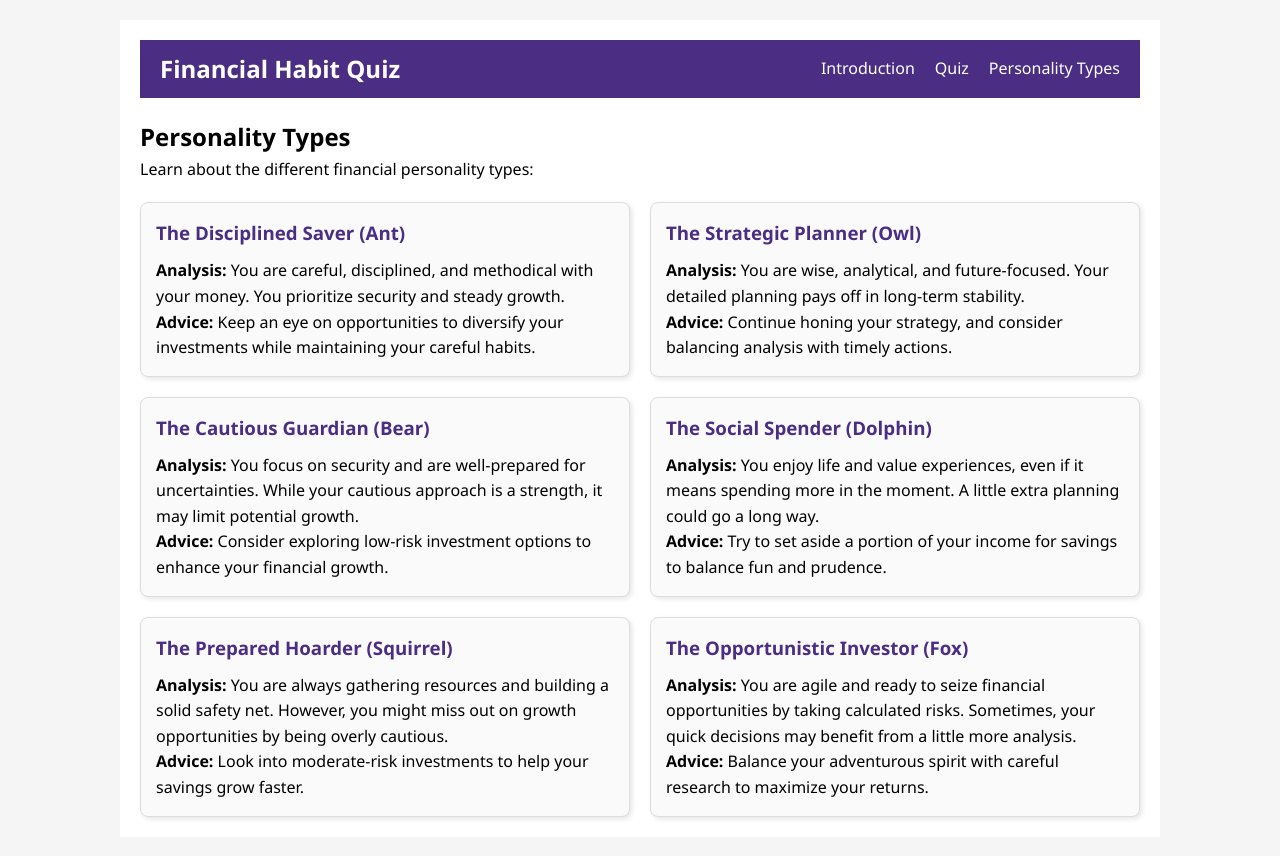
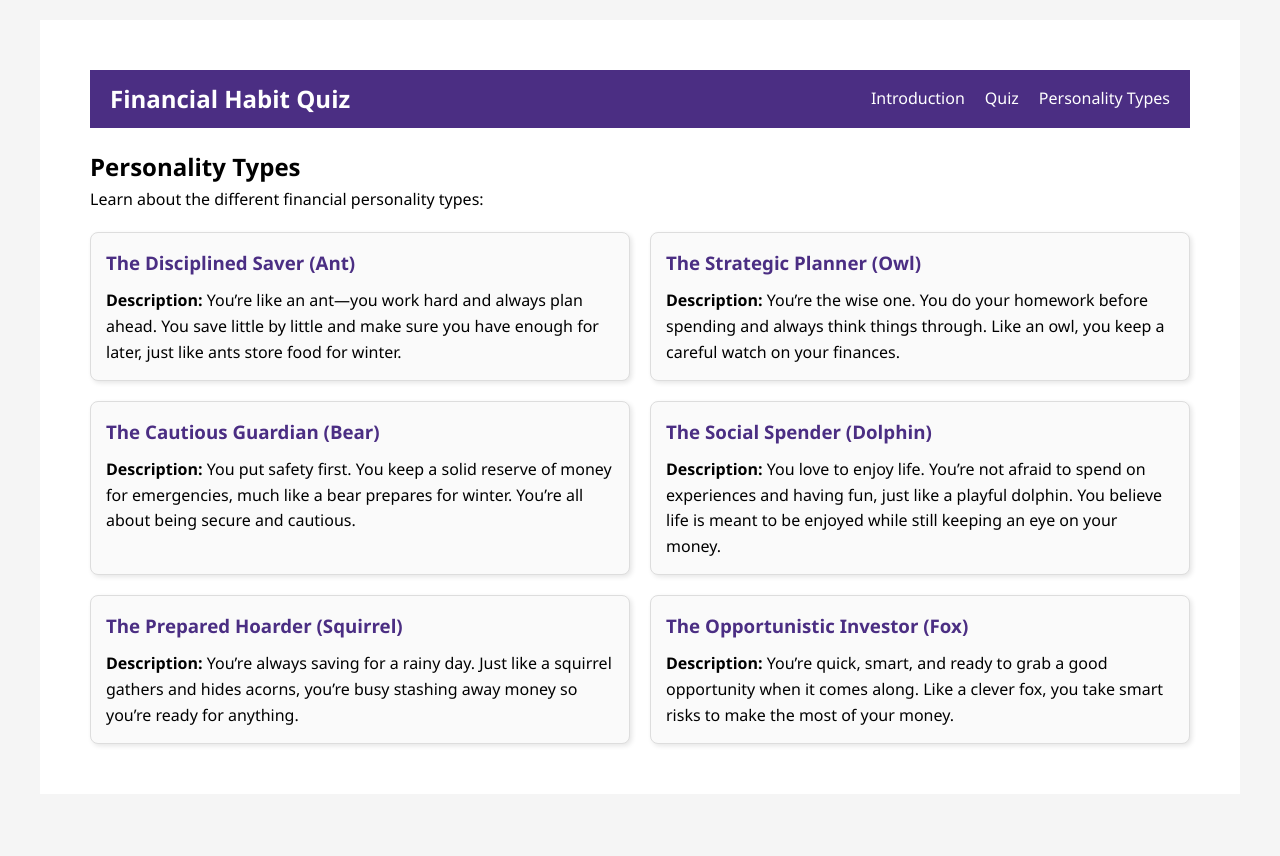
Before and after one commit to willll67/quizweb, a React (Create React App) app: page /quizweb/personality in a window 1280 px wide. After the commit the page ends 814 px from the top, so only its background shows below. Built offline with nearby package versions, Linux system fonts and the light colour scheme.

Commit message:
update on ui

```diff
--- a/src/App.css
+++ b/src/App.css
@@ -12,10 +12,10 @@ body {
 }
 
 .App {
-  max-width: 1000px;
+  max-width: 1100px;
   margin: 0 auto;
   background: #fff;
-  padding: 20px;
+  padding: 50px;
 }
 
 .navbar {
--- a/src/PersonalityTypes.js
+++ b/src/PersonalityTypes.js
@@ -15,10 +15,7 @@ function PersonalityTypes() {
             <div key={typeKey} className="personality-card">
               <h3>{typeInfo.title}</h3>
               <p>
-                <strong>Analysis:</strong> {typeInfo.analysis}
-              </p>
-              <p>
-                <strong>Advice:</strong> {typeInfo.advice}
+                <strong>Description:</strong> {typeInfo.description}
               </p>
             </div>
           );
--- a/src/data.js
+++ b/src/data.js
@@ -149,31 +149,37 @@ export const questions = [
     Ant: {
       title: "The Disciplined Saver (Ant)",
       analysis: "You are careful, disciplined, and methodical with your money. You prioritize security and steady growth.",
-      advice: "Keep an eye on opportunities to diversify your investments while maintaining your careful habits."
+      advice: "Keep an eye on opportunities to diversify your investments while maintaining your careful habits.",
+      description: "You’re like an ant—you work hard and always plan ahead. You save little by little and make sure you have enough for later, just like ants store food for winter."
     },
     Owl: {
       title: "The Strategic Planner (Owl)",
       analysis: "You are wise, analytical, and future-focused. Your detailed planning pays off in long-term stability.",
-      advice: "Continue honing your strategy, and consider balancing analysis with timely actions."
+      advice: "Continue honing your strategy, and consider balancing analysis with timely actions.",
+      description: "You’re the wise one. You do your homework before spending and always think things through. Like an owl, you keep a careful watch on your finances."
     },
     Bear: {
       title: "The Cautious Guardian (Bear)",
       analysis: "You focus on security and are well-prepared for uncertainties. While your cautious approach is a strength, it may limit potential growth.",
-      advice: "Consider exploring low-risk investment options to enhance your financial growth."
+      advice: "Consider exploring low-risk investment options to enhance your financial growth.",
+      description: "You put safety first. You keep a solid reserve of money for emergencies, much like a bear prepares for winter. You’re all about being secure and cautious."
     },
     Dolphin: {
       title: "The Social Spender (Dolphin)",
       analysis: "You enjoy life and value experiences, even if it means spending more in the moment. A little extra planning could go a long way.",
-      advice: "Try to set aside a portion of your income for savings to balance fun and prudence."
+      advice: "Try to set aside a portion of your income for savings to balance fun and prudence.",
+      description: "You love to enjoy life. You’re not afraid to spend on experiences and having fun, just like a playful dolphin. You believe life is meant to be enjoyed while still keeping an eye on your money."
     },
     Squirrel: {
       title: "The Prepared Hoarder (Squirrel)",
       analysis: "You are always gathering resources and building a solid safety net. However, you might miss out on growth opportunities by being overly cautious.",
-      advice: "Look into moderate-risk investments to help your savings grow faster."
+      advice: "Look into moderate-risk investments to help your savings grow faster.",
+      description: "You’re always saving for a rainy day. Just like a squirrel gathers and hides acorns, you’re busy stashing away money so you’re ready for anything."
     },
     Fox: {
       title: "The Opportunistic Investor (Fox)",
       analysis: "You are agile and ready to seize financial opportunities by taking calculated risks. Sometimes, your quick decisions may benefit from a little more analysis.",
-      advice: "Balance your adventurous spirit with careful research to maximize your returns."
+      advice: "Balance your adventurous spirit with careful research to maximize your returns.",
+      description: "You’re quick, smart, and ready to grab a good opportunity when it comes along. Like a clever fox, you take smart risks to make the most of your money."
     }
   };
```
Also changed, not shown: 7 other files (tests, documents, lock files or other folders).
